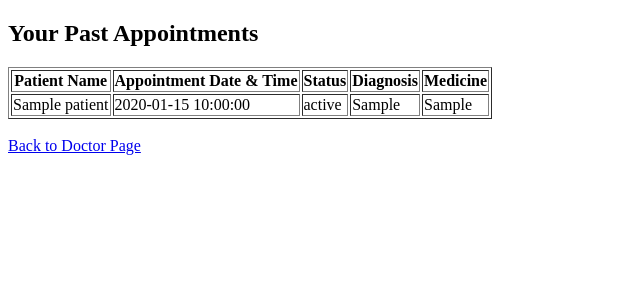
After one commit to chrisvobi/cureLink-netcomp-hackathon, a Flask app: page /doctor/appointments_history in a window 1280 px wide. The commit adds this page. Shown: the top 300 px of the page, without its empty margins (0-640 px from the left). Run offline with Flask 3, Linux system fonts and the light colour scheme; the visitor is signed in with stand-in values (Sample User, id 1); tables that the repository leaves empty or names only in its code hold one stand-in row (values such as "Sample post"); parts of the project's set-up code (start-up, migrations or seed data) failed here and were passed over.

Commit message:
added doctors appointments view

```diff
--- a/routes/__init__.py
+++ b/routes/__init__.py
@@ -7,6 +7,7 @@ from .doctor_route import init_doctor_route
 from .appointments_history_route import init_appointments_history_route
 from .docagent_route import init_docagent_route
 from .account_route import init_account_route
+from .doctor_appointments import init_doctor_appointments_route
 
 def init_routes(app):
     init_login_route(app)
@@ -18,3 +19,4 @@ def init_routes(app):
     init_doctor_route(app)
     init_docagent_route(app)
     init_account_route(app)
+    init_doctor_appointments_route(app)
--- /dev/null
+++ b/routes/doctor_appointments.py
@@ -0,0 +1,30 @@
+from flask import render_template, session, redirect, url_for
+from utils.db_connection import get_db_connection
+
+def init_doctor_appointments_route(app):
+    @app.route('/doctor/appointments_history')
+    def doctor_appointments():
+        if 'user_id' not in session:
+            return redirect(url_for('login'))  # Redirect if not logged in
+
+        if session.get('user_type') != "doctor":
+            return redirect(url_for('login'))  # Redirect non-doctors
+
+        doctor_id = session['user_id']
+        query = """
+            SELECT patients.name, available_slots.date_time, appointments.status, appointments.diagnosis, appointments.medicine
+            FROM appointments
+            JOIN patients ON appointments.patient_id = patients.patient_id
+            JOIN available_slots ON appointments.slot_id = available_slots.slot_id
+            WHERE appointments.doctor_id = %s
+            ORDER BY available_slots.date_time DESC
+        """
+
+        conn = get_db_connection("appointment_history_user")
+        cur = conn.cursor()
+        cur.execute(query, (doctor_id,))
+        appointments = cur.fetchall()
+        cur.close()
+        conn.close()
+
+        return render_template('doctor_appointments.html', appointments=appointments)
--- /dev/null
+++ b/templates/doctor_appointments.html
@@ -0,0 +1,35 @@
+<!doctype html>
+<html>
+<head>
+    <title>Doctor's Appointments</title>
+</head>
+<body>
+    <h2>Your Past Appointments</h2>
+
+    {% if appointments %}
+    <table border="1">
+        <tr>
+            <th>Patient Name</th>
+            <th>Appointment Date & Time</th>
+            <th>Status</th>
+            <th>Diagnosis</th>
+            <th>Medicine</th>
+        </tr>
+        {% for appointment in appointments %}
+        <tr>
+            <td>{{ appointment[0] }}</td>
+            <td>{{ appointment[1] }}</td>
+            <td>{{ appointment[2] }}</td>
+            <td>{{ appointment[3] }}</td>
+            <td>{{ appointment[4] }}</td>
+        </tr>
+        {% endfor %}
+    </table>
+    {% else %}
+    <p>No appointments found.</p>
+    {% endif %}
+
+    <br>
+    <a href="{{ url_for('doctor_page') }}">Back to Doctor Page</a>
+</body>
+</html>
--- a/templates/doctor_main.html
+++ b/templates/doctor_main.html
@@ -14,8 +14,8 @@
     <br>
 
     <p>Or, view your appointments:</p>
-    <form action="{{ url_for('appointments_history_page') }}" method="get">
-        <button type="submit">View Appointments</button>
+    <form action="{{ url_for('doctor_appointments') }}" method="get">
+        <button type="submit">View Your Appointments</button>
     </form>
 </body>
 </html>
```
